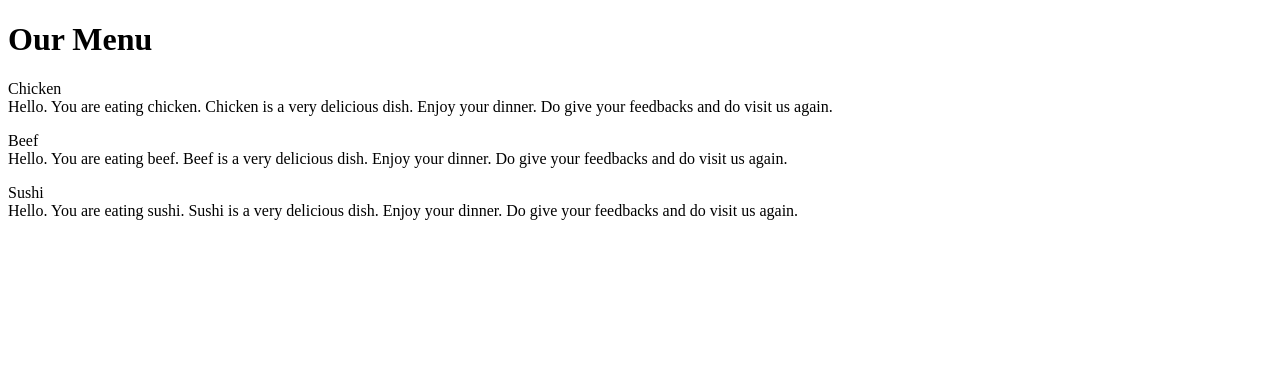
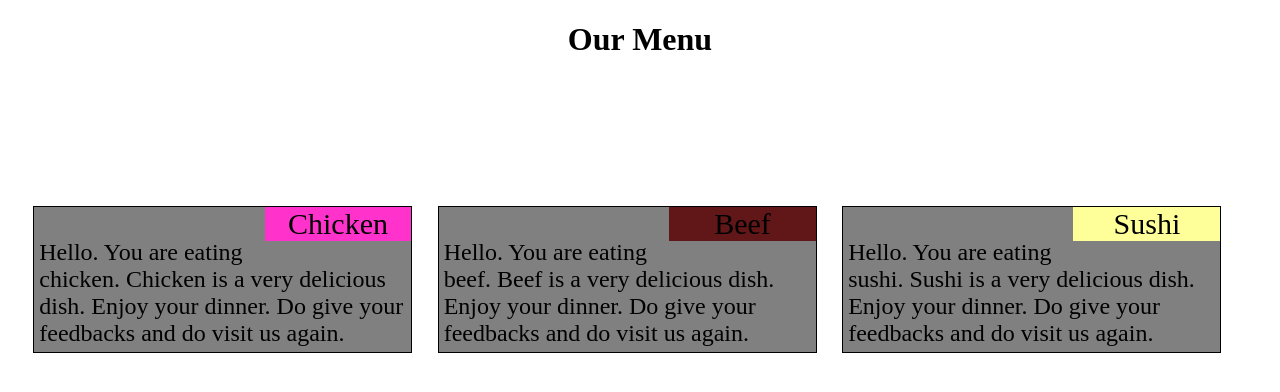
Before and after one commit to adityajayasimha/coursera-assgnment, a plain HTML site: page site/assignment.html in a window 1280 px wide. Drawn offline with Linux system fonts and the light colour scheme.

Commit message:
My first page

```diff
--- a/site/assignment.html
+++ b/site/assignment.html
@@ -3,7 +3,7 @@
 <head>
 <meta charset="UTF-8">
 <title>Assignment Solution for Module 2</title>
-<link rel="stylesheet" href="styles.css">
+<link rel="stylesheet" href="css.css">
 </head>
 <body>
 <h1>Our Menu</h1>
```
